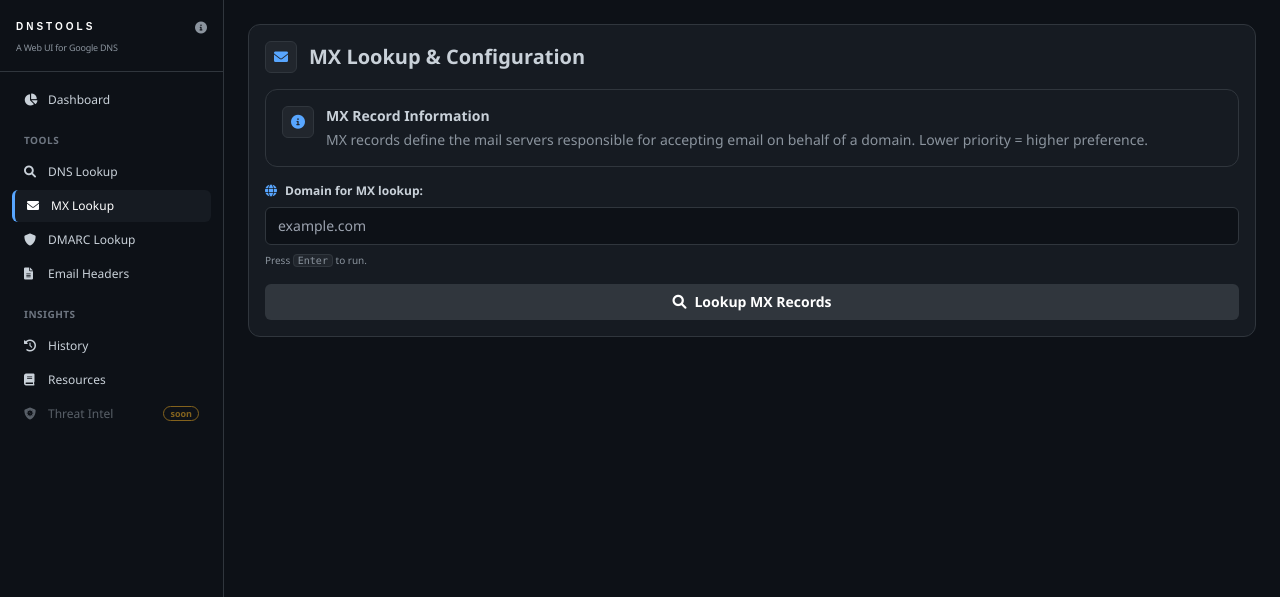
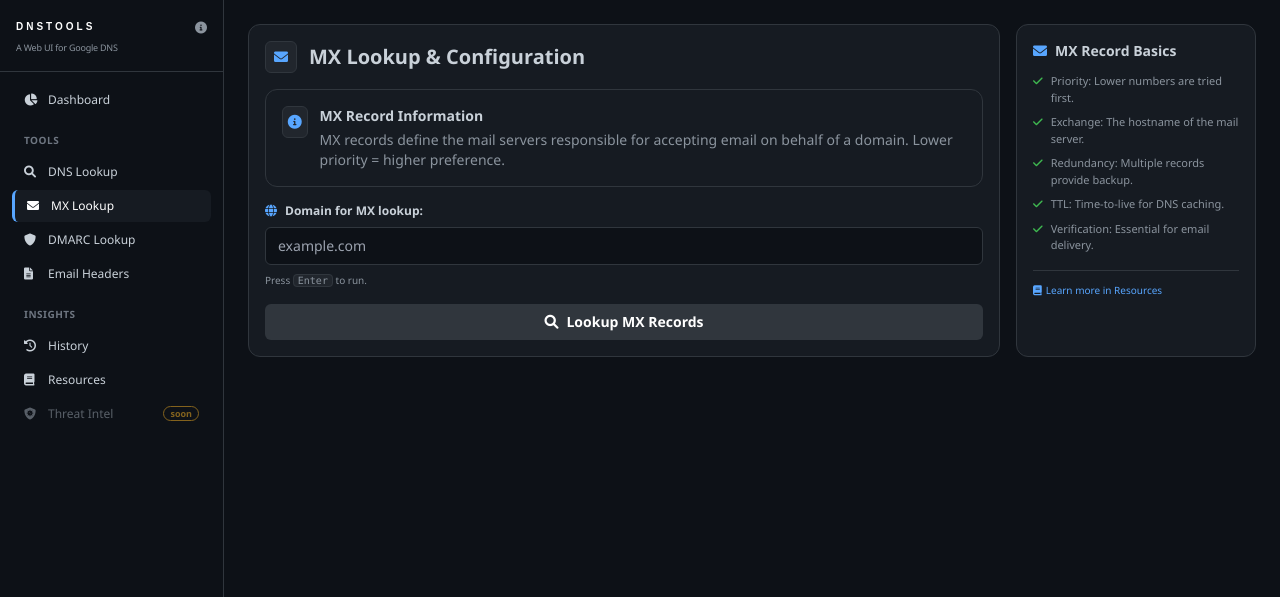
Before and after one commit to lewiswigmore/dns-tools, a Flask app: page /mx in a window 1280 px wide. Shown: the top 597 px of the page. Run offline with Flask 3, Linux system fonts and the light colour scheme; some libraries are stand-ins or nearby versions.

Commit message:
Improve tool pages with educational help cards and layout enhancements

```diff
--- a/templates/components.html
+++ b/templates/components.html
@@ -21,6 +21,29 @@
       <h3 class="font-semibold text-[#c9d1d9] mb-1">{{ title }}</h3>
       <p class="text-[#8b949e]">{{ body }}</p>
     </div>
+  </div>
+</div>
+{% endmacro %}
+
+{% macro help_card(title, icon, items) %}
+<div class="panel p-4 rounded-xl border border-[#30363d] bg-[#161b22] h-full">
+  <h3 class="text-sm font-semibold text-[#c9d1d9] mb-3 flex items-center gap-2">
+    <i class="fas {{ icon }} text-[#58a6ff]"></i>
+    {{ title }}
+  </h3>
+  <ul class="space-y-2">
+    {% for item in items %}
+    <li class="flex items-start gap-2 text-[11px] text-[#8b949e]">
+      <i class="fas fa-check text-[#3fb950] mt-0.5 flex-shrink-0"></i>
+      <span>{{ item }}</span>
+    </li>
+    {% endfor %}
+  </ul>
+  <div class="mt-4 pt-3 border-t border-[#30363d]">
+    <a href="{{ url_for('resources_page') }}" class="text-[10px] text-[#58a6ff] hover:underline flex items-center gap-1">
+      <i class="fas fa-book"></i>
+      Learn more in Resources
+    </a>
   </div>
 </div>
 {% endmacro %}
--- a/templates/mx.html
+++ b/templates/mx.html
@@ -4,7 +4,8 @@
 {% block title %}MX Lookup - DNSTools{% endblock %}
 {% block content %}
 <div x-data="MXPage()" x-init="init()" class="space-y-4">
-  <div class="panel p-4 rounded-xl space-y-4">
+  <div class="grid grid-cols-1 lg:grid-cols-4 gap-4">
+    <div class="lg:col-span-3 panel p-4 rounded-xl space-y-4">
       {{ ui.section_header('fa-envelope','MX Lookup & Configuration') }}
       {{ ui.info_banner('fa-info-circle','MX Record Information','MX records define the mail servers responsible for accepting email on behalf of a domain. Lower priority = higher preference.') }}
 
@@ -14,10 +15,25 @@
         <p class="mt-2 text-[10px] text-[#8b949e]">Press <kbd class="bg-[#21262d] px-1 rounded border border-[#30363d]">Enter</kbd> to run.</p>
       </div>
 
-    <button @click="performLookup" :disabled="loading || !domain.trim()" class="w-full py-2 px-4 rounded-md font-semibold bg-[#238636] hover:bg-[#2ea043] disabled:bg-[#30363d] text-white transition text-sm">
+      <button @click="performLookup"
+              :disabled="loading || !domain.trim()"
+              disabled
+              class="w-full py-2 px-4 rounded-md font-semibold bg-[#30363d] hover:bg-[#2ea043] disabled:bg-[#30363d] text-white transition text-sm"
+              :class="!(loading || !domain.trim()) ? 'bg-[#238636]' : 'bg-[#30363d]'">
         <span x-show="!loading"><i class="fas fa-search mr-2"></i>Lookup MX Records</span>
         <span x-show="loading" style="display: none;"><i class="fas fa-spinner fa-spin mr-2"></i>Looking up...</span>
       </button>
+    </div>
+
+    <div class="lg:col-span-1">
+      {{ ui.help_card('MX Record Basics', 'fa-envelope', [
+        'Priority: Lower numbers are tried first.',
+        'Exchange: The hostname of the mail server.',
+        'Redundancy: Multiple records provide backup.',
+        'TTL: Time-to-live for DNS caching.',
+        'Verification: Essential for email delivery.'
+      ]) }}
+    </div>
   </div>
 
   <div x-show="results && results.length>0" x-transition style="display: none;" class="panel rounded-xl p-4 space-y-4">
```
Also changed, not shown: templates/dmarc.html (+18 -2 lines), templates/headers.html (+18 -2 lines), templates/lookup.html (+18 -2 lines). Lines whose indentation alone changed are shown as unchanged.
